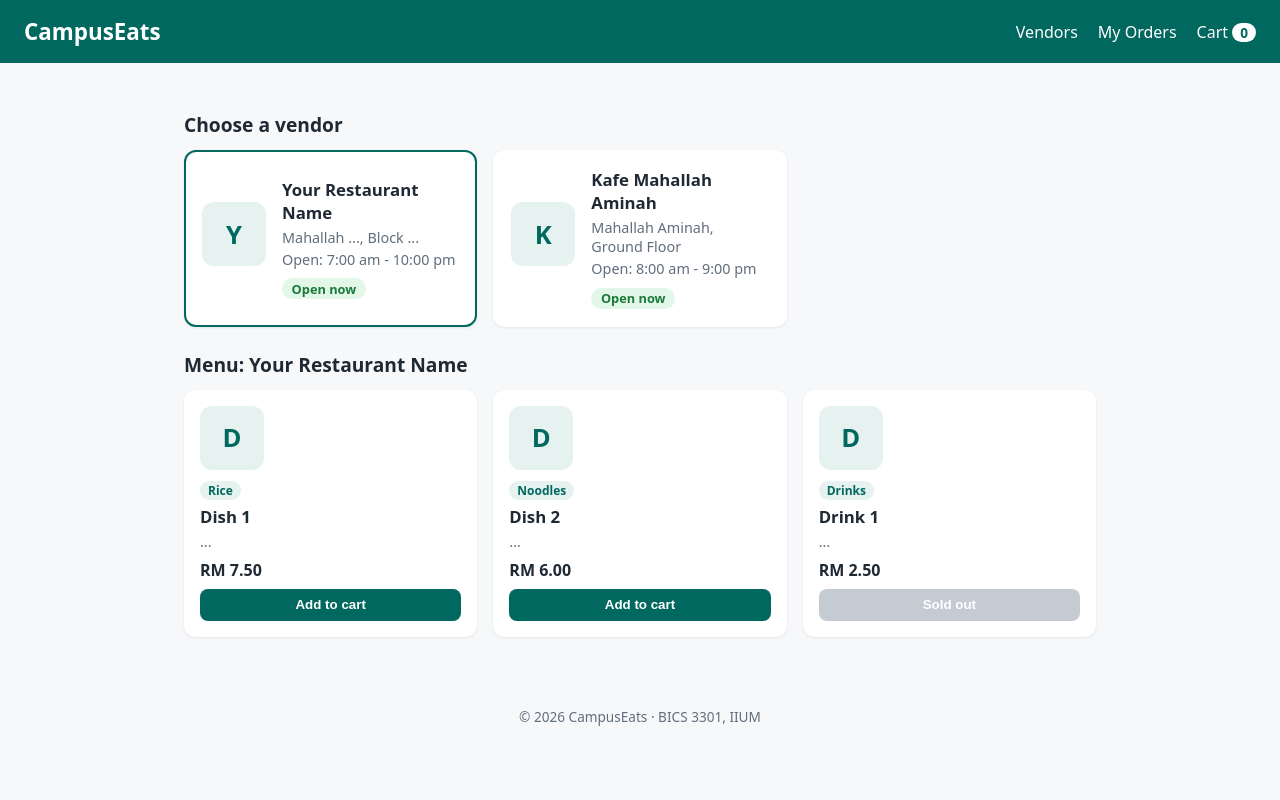
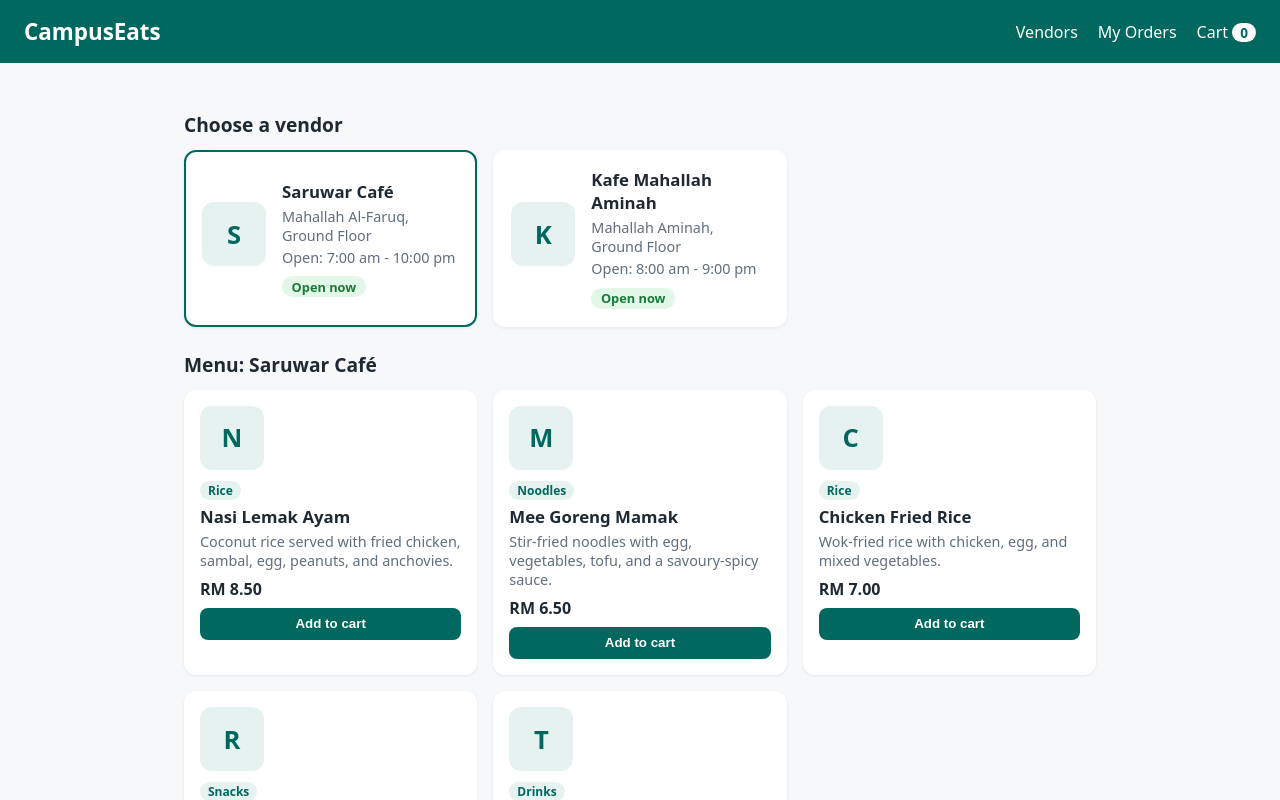
Before and after one commit to Prodhan-code/campuseats-2411147, a React (Vite) app: page / in a window 1280 px wide. Shown: the top 800 px of the page. Built offline with nearby package versions, Linux system fonts and the light colour scheme.

Commit message:
Menu from data with map

```diff
--- a/src/data/vendors.js
+++ b/src/data/vendors.js
@@ -1,14 +1,16 @@
 const vendors = [
 {
-id: 'my-restaurant',
-name: 'Your Restaurant Name',
-location: 'Mahallah ..., Block ...',
+id: 'saruwar-faruq-cafe',
+name: 'Saruwar Café',
+location: 'Mahallah Al-Faruq, Ground Floor',
 openHours: '7:00 am - 10:00 pm',
 isOpen: true,
 menu: [
-{ id: 'my-1', name: 'Dish 1', description: '...', price: 7.5, category: 'Rice', available: true },
-{ id: 'my-2', name: 'Dish 2', description: '...', price: 6, category: 'Noodles', available: true },
-{ id: 'my-3', name: 'Drink 1', description: '...', price: 2.5, category: 'Drinks', available: false },
+  {id: 'saruwar-1',name: 'Nasi Lemak Ayam',description: 'Coconut rice served with fried chicken, sambal, egg, peanuts, and anchovies.',price: 8.5,category: 'Rice',available: true,},
+  {id: 'saruwar-2',name: 'Mee Goreng Mamak',description: 'Stir-fried noodles with egg, vegetables, tofu, and a savoury-spicy sauce.',price: 6.5,category: 'Noodles',available: true,},
+  {id: 'saruwar-3',name: 'Chicken Fried Rice',description: 'Wok-fried rice with chicken, egg, and mixed vegetables.',price: 7,category: 'Rice',available: true,},
+  {id: 'saruwar-4',name: 'Roti Canai',description: 'Flaky flatbread served with dhal curry.',price: 2.5,category: 'Snacks',available: true,},
+  {id: 'saruwar-5',name: 'Teh Tarik',description: 'Classic Malaysian pulled milk tea, served chilled.',price: 2.5,category: 'Drinks',available: true,},
 ],
 },
 {
```
